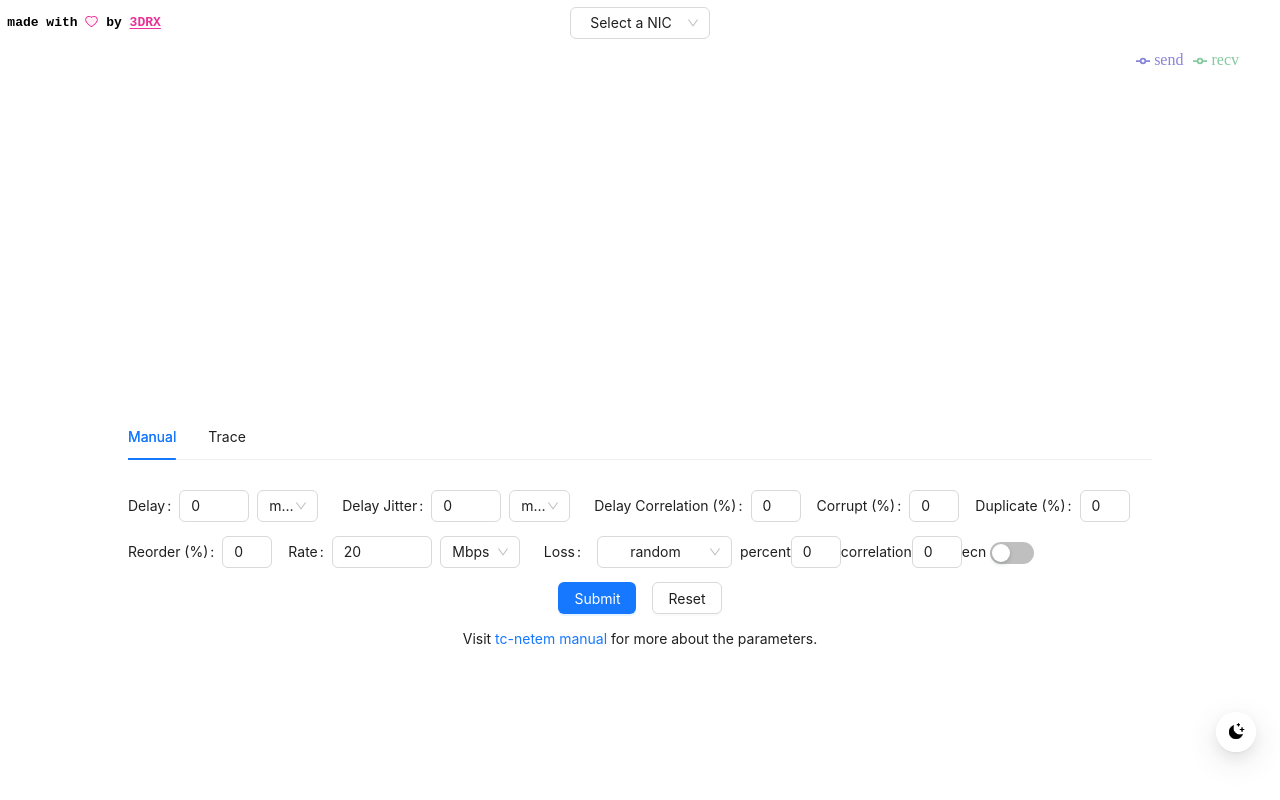
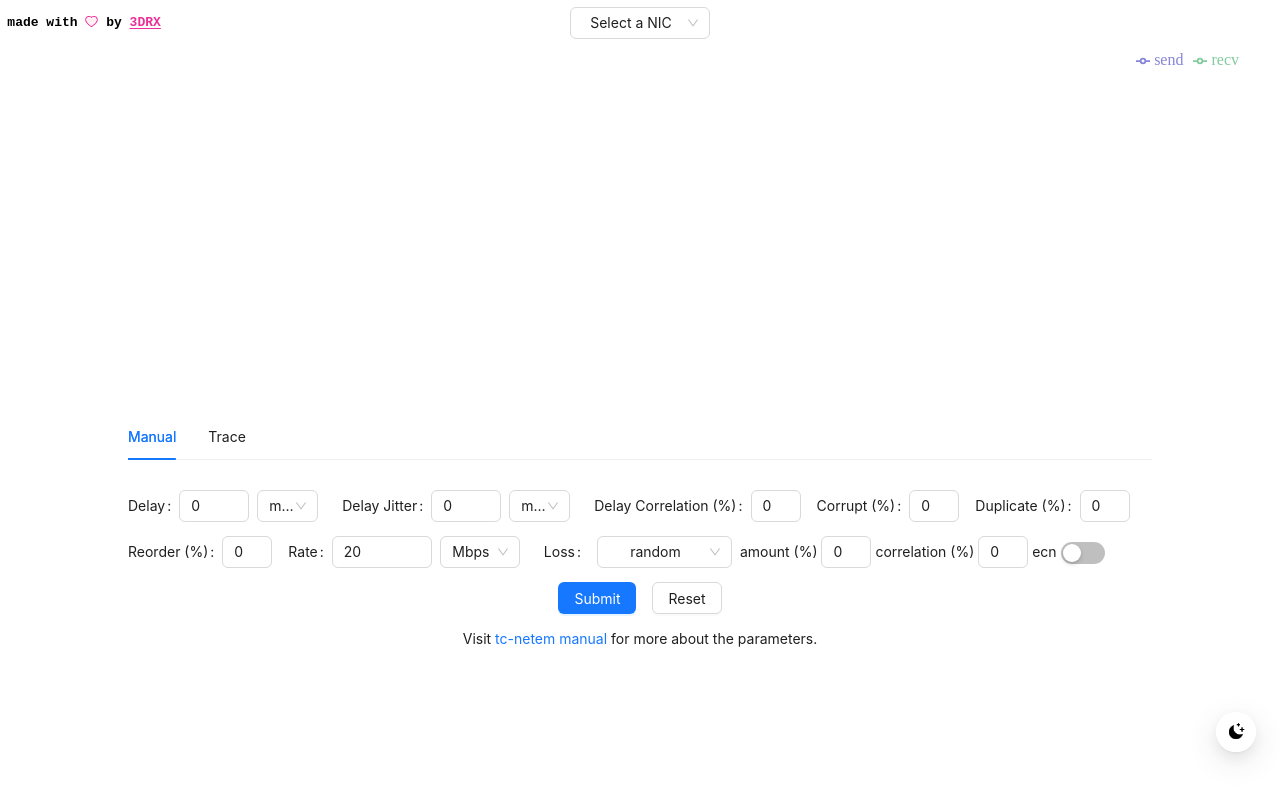
Before and after one commit to 3DRX/tcctl, a React (Vite) app in the folder webui/: page / in a window 1280 px wide. Built offline with nearby package versions, Linux system fonts and the light colour scheme; no server answers.

Commit message:
Small change on LossInput text

```diff
--- a/webui/src/components/LossInput.tsx
+++ b/webui/src/components/LossInput.tsx
@@ -35,7 +35,7 @@ export const LossInput: React.FC<LossInputProps> = ({
     if (pattern === LossPattern.Random) {
       return (
         <>
-          <>percent</>
+          <>amount (%) </>
           <Input
             type="text"
             value={randomPercent}
@@ -47,7 +47,7 @@ export const LossInput: React.FC<LossInputProps> = ({
             )}
             style={{ width: 50 }}
           />
-          <>correlation</>
+          <> correlation (%) </>
           <Input
             type="text"
             value={randomCorrelation}
@@ -297,7 +297,7 @@ export const LossInput: React.FC<LossInputProps> = ({
         <Option value="gemodel">Gilbert Elliot</Option>
       </Select>
       {renderLossInput()}
-      <>ecn</>
+      <> ecn</>
       <Switch
         defaultChecked={value.ecn || ecn}
         onChange={(checked) => {
```
